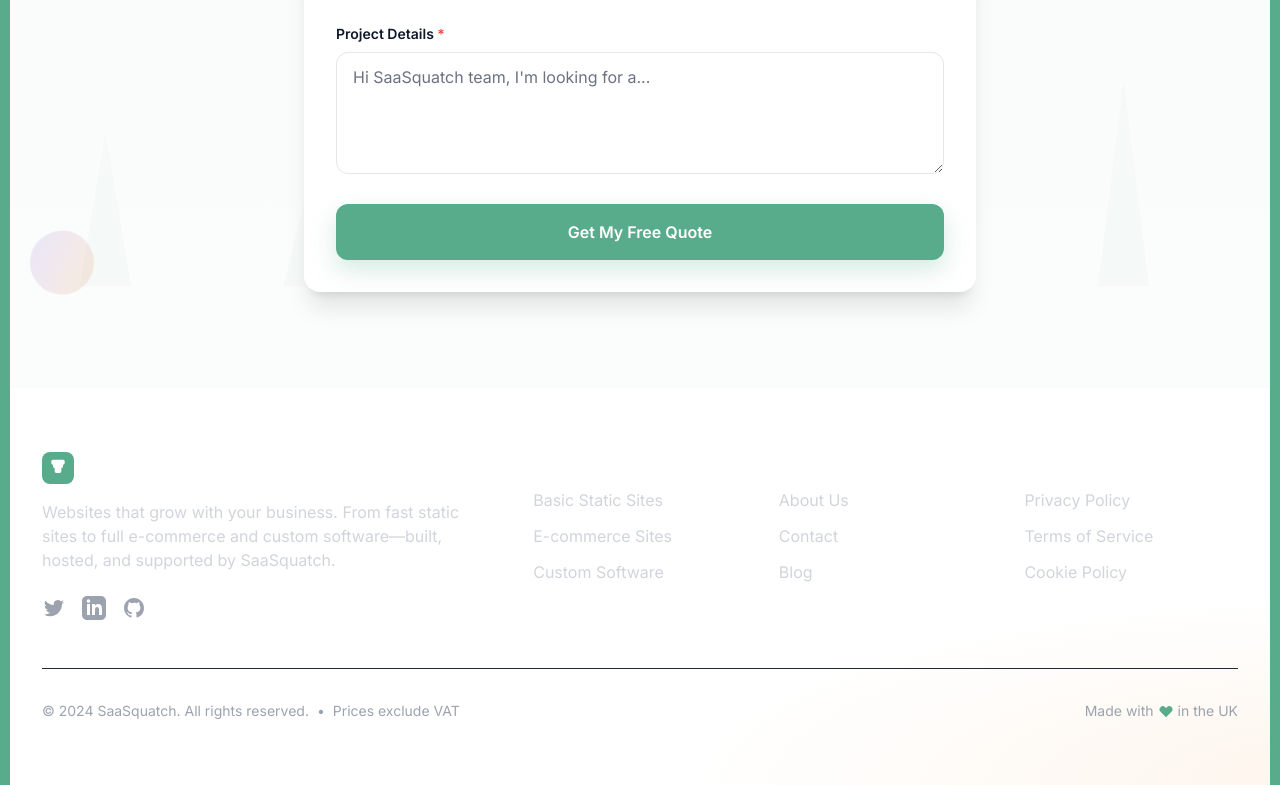
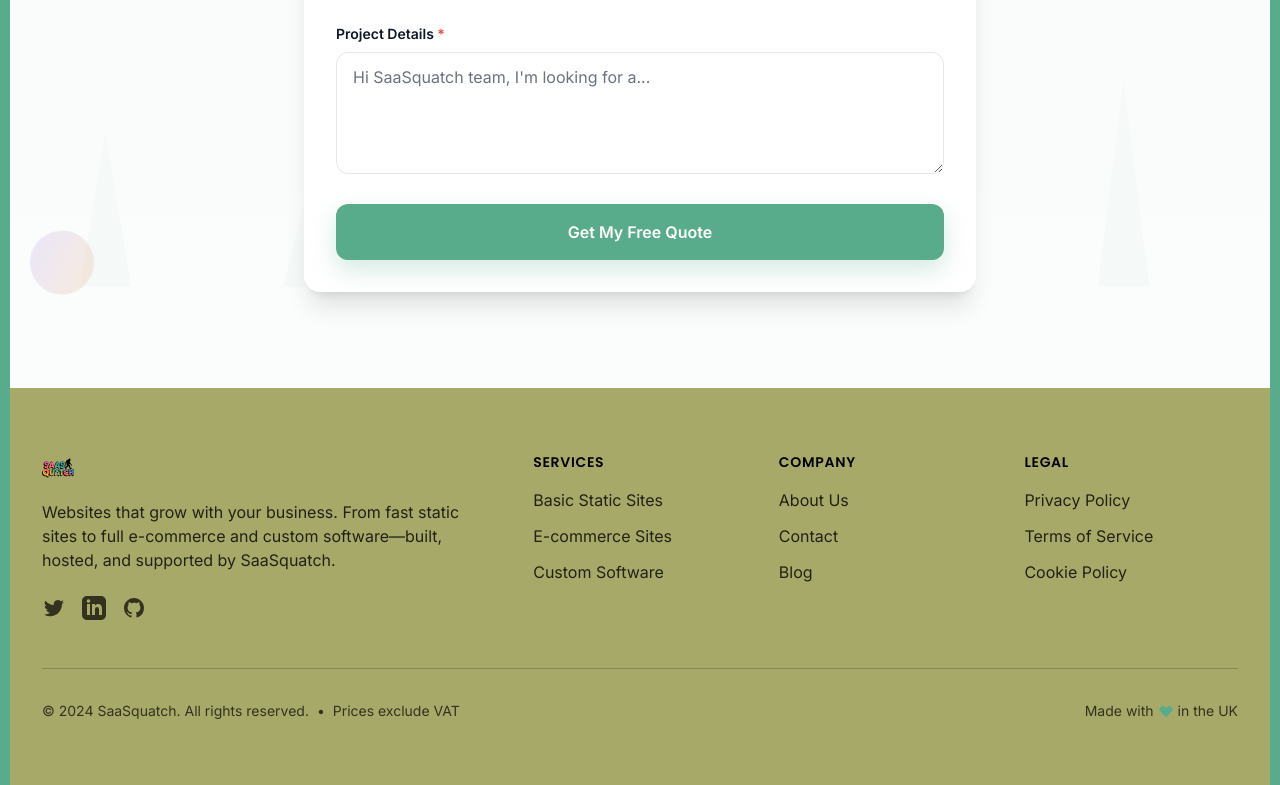
Before and after one commit to MidknightZERO/saasquatch-home, a Next.js app: page / in a window 1280 px wide. Shown: the part 6103-6888 px from the top of the page. Built offline with nearby package versions, Linux system fonts and the light colour scheme.

Commit message:
Footer: black text on footerBrand background; replace brand square with Logo.svg; add independent --footerBrand and left side bar using it

```diff
--- a/src/app/globals.css
+++ b/src/app/globals.css
@@ -23,6 +23,19 @@
     -webkit-font-smoothing: antialiased;
     -moz-osx-font-smoothing: grayscale;
   }
+
+/* Left side vertical bar using footer brand color */
+body::before {
+  content: '';
+  position: fixed;
+  left: 0;
+  top: 0;
+  bottom: 0;
+  width: 6px;
+  background: var(--footerBrand, #fb6b6e);
+  pointer-events: none;
+  z-index: 40;
+}
 
   h1, h2, h3, h4, h5, h6 {
     font-family: 'Poppins', system-ui, sans-serif;
--- a/src/components/BrandColorProvider.tsx
+++ b/src/components/BrandColorProvider.tsx
@@ -14,8 +14,13 @@ const BRAND_COLORS = [
 
 export default function BrandColorProvider() {
   useEffect(() => {
-    const color = BRAND_COLORS[Math.floor(Math.random() * BRAND_COLORS.length)]
-    document.documentElement.style.setProperty('--brand', color)
+    const brand = BRAND_COLORS[Math.floor(Math.random() * BRAND_COLORS.length)]
+    let footerBrand = BRAND_COLORS[Math.floor(Math.random() * BRAND_COLORS.length)]
+    if (footerBrand === brand) {
+      footerBrand = BRAND_COLORS[(BRAND_COLORS.indexOf(brand) + 1) % BRAND_COLORS.length]
+    }
+    document.documentElement.style.setProperty('--brand', brand)
+    document.documentElement.style.setProperty('--footerBrand', footerBrand)
   }, [])
   return null
 }
--- a/src/components/Footer.tsx
+++ b/src/components/Footer.tsx
@@ -25,45 +25,22 @@ const footerLinks = {
 
 export default function Footer() {
   return (
-    <footer className="bg-dark-900 text-white">
+    <footer className="text-black" style={{ background: 'var(--footerBrand, #fb6b6e)' }}>
       <div className="container mx-auto px-4 sm:px-6 lg:px-8 py-16">
         <div className="grid grid-cols-1 md:grid-cols-2 lg:grid-cols-5 gap-8">
           {/* Brand */}
           <div className="lg:col-span-2">
-            <div className="flex items-center space-x-2 mb-4">
-              <div className="w-8 h-8 rounded-lg flex items-center justify-center" style={{ background: 'var(--brand, #58ab8b)' }}>
-                <svg
-                  width="20"
-                  height="20"
-                  viewBox="0 0 24 24"
-                  fill="none"
-                  className="text-white"
-                  aria-hidden="true"
-                >
-                  <path
-                    d="M8 12C8 10.8954 8.89543 10 10 10H14C15.1046 10 16 10.8954 16 12V16C16 17.1046 15.1046 18 14 18H10C8.89543 18 8 17.1046 8 16V12Z"
-                    fill="currentColor"
-                  />
-                  <path
-                    d="M6 8C6 6.89543 6.89543 6 8 6H16C17.1046 6 18 6.89543 18 8V10C18 11.1046 17.1046 12 16 12H8C6.89543 12 6 11.1046 6 10V8Z"
-                    fill="currentColor"
-                  />
-                  <path
-                    d="M4 4C4 2.89543 4.89543 2 6 2H18C19.1046 2 20 2.89543 20 4V6C20 7.1046 19.1046 8 18 8H6C4.89543 8 4 7.1046 4 6V4Z"
-                    fill="currentColor"
-                  />
-                </svg>
-              </div>
-              <span className="text-xl font-heading font-bold">SaaSquatch</span>
+            <div className="flex items-center space-x-3 mb-4">
+              <img src="/Logo.svg" alt="SaaSquatch" width={32} height={32} className="w-8 h-8" />
             </div>
-            <p className="text-gray-300 mb-6 max-w-md">
+            <p className="text-black/80 mb-6 max-w-md">
               Websites that grow with your business. From fast static sites to full e-commerce and custom software—built, hosted, and supported by SaaSquatch.
             </p>
             <div className="flex space-x-4">
               {/* Social media placeholders */}
               <a
                 href="#"
-                className="text-gray-400 hover:text-pine-400 transition-colors duration-200"
+                className="text-black/70 hover:text-black transition-colors duration-200"
                 aria-label="Twitter"
               >
                 <svg className="h-6 w-6" fill="currentColor" viewBox="0 0 24 24" aria-hidden="true">
@@ -72,7 +49,7 @@ export default function Footer() {
               </a>
               <a
                 href="#"
-                className="text-gray-400 hover:text-pine-400 transition-colors duration-200"
+                className="text-black/70 hover:text-black transition-colors duration-200"
                 aria-label="LinkedIn"
               >
                 <svg className="h-6 w-6" fill="currentColor" viewBox="0 0 24 24" aria-hidden="true">
@@ -81,7 +58,7 @@ export default function Footer() {
               </a>
               <a
                 href="#"
-                className="text-gray-400 hover:text-pine-400 transition-colors duration-200"
+                className="text-black/70 hover:text-black transition-colors duration-200"
                 aria-label="GitHub"
               >
                 <svg className="h-6 w-6" fill="currentColor" viewBox="0 0 24 24" aria-hidden="true">
@@ -93,7 +70,7 @@ export default function Footer() {
 
           {/* Services */}
           <div>
-            <h3 className="text-sm font-semibold text-white uppercase tracking-wider mb-4">
+            <h3 className="text-sm font-semibold text-black uppercase tracking-wider mb-4">
               Services
             </h3>
             <ul className="space-y-3">
@@ -101,7 +78,7 @@ export default function Footer() {
                 <li key={link.name}>
                   <Link
                     href={link.href}
-                    className="text-gray-300 hover:text-pine-400 transition-colors duration-200"
+                    className="text-black/80 hover:text-black transition-colors duration-200"
                   >
                     {link.name}
                   </Link>
@@ -112,7 +89,7 @@ export default function Footer() {
 
           {/* Company */}
           <div>
-            <h3 className="text-sm font-semibold text-white uppercase tracking-wider mb-4">
+            <h3 className="text-sm font-semibold text-black uppercase tracking-wider mb-4">
               Company
             </h3>
             <ul className="space-y-3">
@@ -120,7 +97,7 @@ export default function Footer() {
                 <li key={link.name}>
                   <Link
                     href={link.href}
-                    className="text-gray-300 hover:text-pine-400 transition-colors duration-200"
+                    className="text-black/80 hover:text-black transition-colors duration-200"
                   >
                     {link.name}
                   </Link>
@@ -131,7 +108,7 @@ export default function Footer() {
 
           {/* Legal */}
           <div>
-            <h3 className="text-sm font-semibold text-white uppercase tracking-wider mb-4">
+            <h3 className="text-sm font-semibold text-black uppercase tracking-wider mb-4">
               Legal
             </h3>
             <ul className="space-y-3">
@@ -139,7 +116,7 @@ export default function Footer() {
                 <li key={link.name}>
                   <Link
                     href={link.href}
-                    className="text-gray-300 hover:text-pine-400 transition-colors duration-200"
+                    className="text-black/80 hover:text-black transition-colors duration-200"
                   >
                     {link.name}
                   </Link>
@@ -150,14 +127,14 @@ export default function Footer() {
         </div>
 
         {/* Bottom section */}
-        <div className="mt-12 pt-8 border-t border-gray-800">
+        <div className="mt-12 pt-8 border-t border-black/20">
           <div className="flex flex-col md:flex-row justify-between items-center">
-            <div className="flex items-center space-x-2 text-gray-400 text-sm">
+            <div className="flex items-center space-x-2 text-black/70 text-sm">
               <span>© 2024 SaaSquatch. All rights reserved.</span>
               <span className="hidden md:inline">•</span>
               <span className="hidden md:inline">Prices exclude VAT</span>
             </div>
-            <div className="mt-4 md:mt-0 flex items-center space-x-1 text-gray-400 text-sm">
+            <div className="mt-4 md:mt-0 flex items-center space-x-1 text-black/70 text-sm">
               <span>Made with</span>
               <svg className="h-4 w-4" fill="currentColor" viewBox="0 0 20 20" aria-hidden="true" style={{ color: 'var(--brand, #58ab8b)' }}>
                 <path fillRule="evenodd" d="M3.172 5.172a4 4 0 015.656 0L10 6.343l1.172-1.171a4 4 0 115.656 5.656L10 17.657l-6.828-6.829a4 4 0 010-5.656z" clipRule="evenodd" />
```
